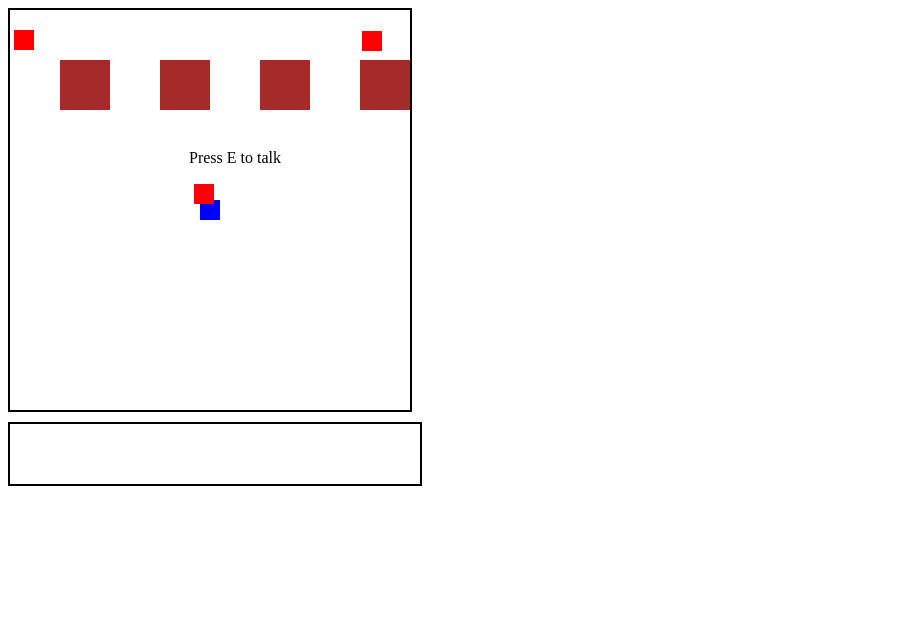
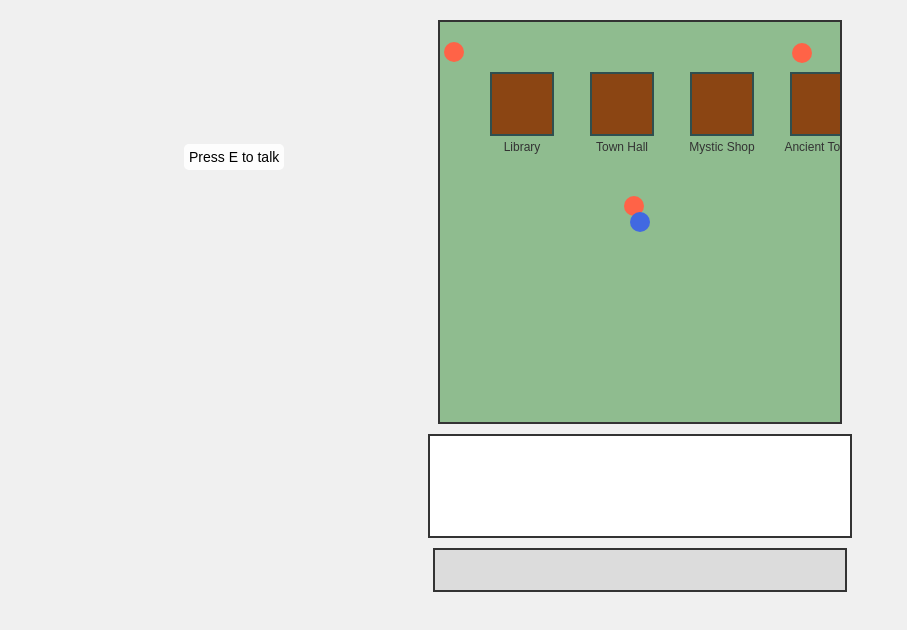
Before and after one commit to WebCodeDemo/simple-rpg, a plain HTML site: page index.html in a window 1280 px wide. Shown: the whole page, without its empty margins (0-907 px from the left). Drawn offline with Linux system fonts and the light colour scheme.

Commit message:
Update styles.css

```diff
--- a/styles.css
+++ b/styles.css
@@ -1,9 +1,20 @@
+body {
+    font-family: Arial, sans-serif;
+    display: flex;
+    flex-direction: column;
+    align-items: center;
+    background-color: #f0f0f0;
+    margin: 0;
+    padding: 20px;
+}
+
 #game-container {
     width: 400px;
     height: 400px;
-    border: 2px solid black;
+    border: 2px solid #333;
     position: relative;
     overflow: hidden;
+    background-color: #8fbc8f;
 }
 
 .scene {
@@ -20,30 +31,32 @@
 #player {
     width: 20px;
     height: 20px;
-    background-color: blue;
+    background-color: #4169e1;
     position: absolute;
-    top: 190px;
-    left: 190px;
+    border-radius: 50%;
+    z-index: 10;
 }
 
 .npc {
     width: 20px;
     height: 20px;
-    background-color: red;
+    background-color: #ff6347;
     position: absolute;
+    border-radius: 50%;
 }
 
 .house {
-    width: 50px;
-    height: 50px;
-    background-color: brown;
+    width: 60px;
+    height: 60px;
+    background-color: #8b4513;
     position: absolute;
+    border: 2px solid #2f4f4f;
 }
 
 .exit {
     width: 30px;
     height: 50px;
-    background-color: green;
+    background-color: #32cd32;
     position: absolute;
     right: 0;
     top: 175px;
@@ -51,17 +64,68 @@
 
 #message-box {
     width: 400px;
-    height: 50px;
-    border: 2px solid black;
+    height: 80px;
+    border: 2px solid #333;
     margin-top: 10px;
-    padding: 5px;
-    font-family: Arial, sans-serif;
+    padding: 10px;
+    background-color: #fff;
+    overflow-y: auto;
+    font-size: 14px;
 }
 
 #interaction-prompt {
     position: absolute;
-    background-color: rgba(255, 255, 255, 0.8);
+    background-color: rgba(255, 255, 255, 0.9);
     padding: 5px;
     border-radius: 5px;
     display: none;
+    font-size: 14px;
+    z-index: 20;
 }
+
+#inventory {
+    width: 400px;
+    height: 30px;
+    border: 2px solid #333;
+    margin-top: 10px;
+    padding: 5px;
+    background-color: #dcdcdc;
+    font-size: 14px;
+}
+
+h2 {
+    color: #ffffff;
+    text-shadow: 2px 2px 4px #000000;
+    position: absolute;
+    top: 10px;
+    left: 10px;
+    margin: 0;
+    z-index: 5;
+}
+
+#house1 { /* Library */
+    background-color: #8b4513;
+}
+
+#house2 { /* Town Hall */
+    background-color: #daa520;
+}
+
+#house3 { /* Mystic Shop */
+    background-color: #9932cc;
+}
+
+#house4 { /* Ancient Tower */
+    background-color: #4b0082;
+}
+
+.house::after {
+    content: attr(data-name);
+    position: absolute;
+    bottom: -20px;
+    left: 50%;
+    transform: translateX(-50%);
+    white-space: nowrap;
+    font-size: 12px;
+    color: #333;
+}
```
